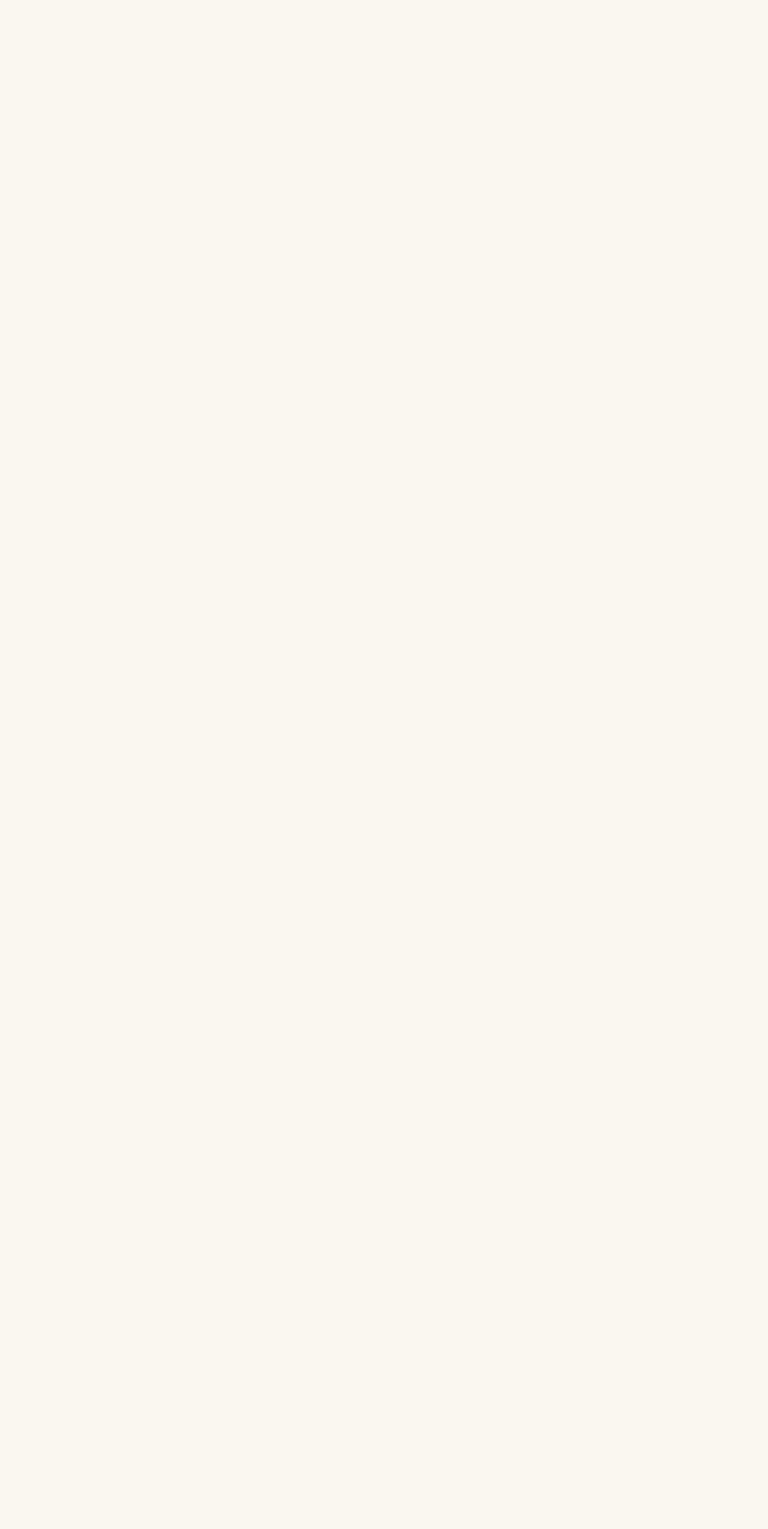
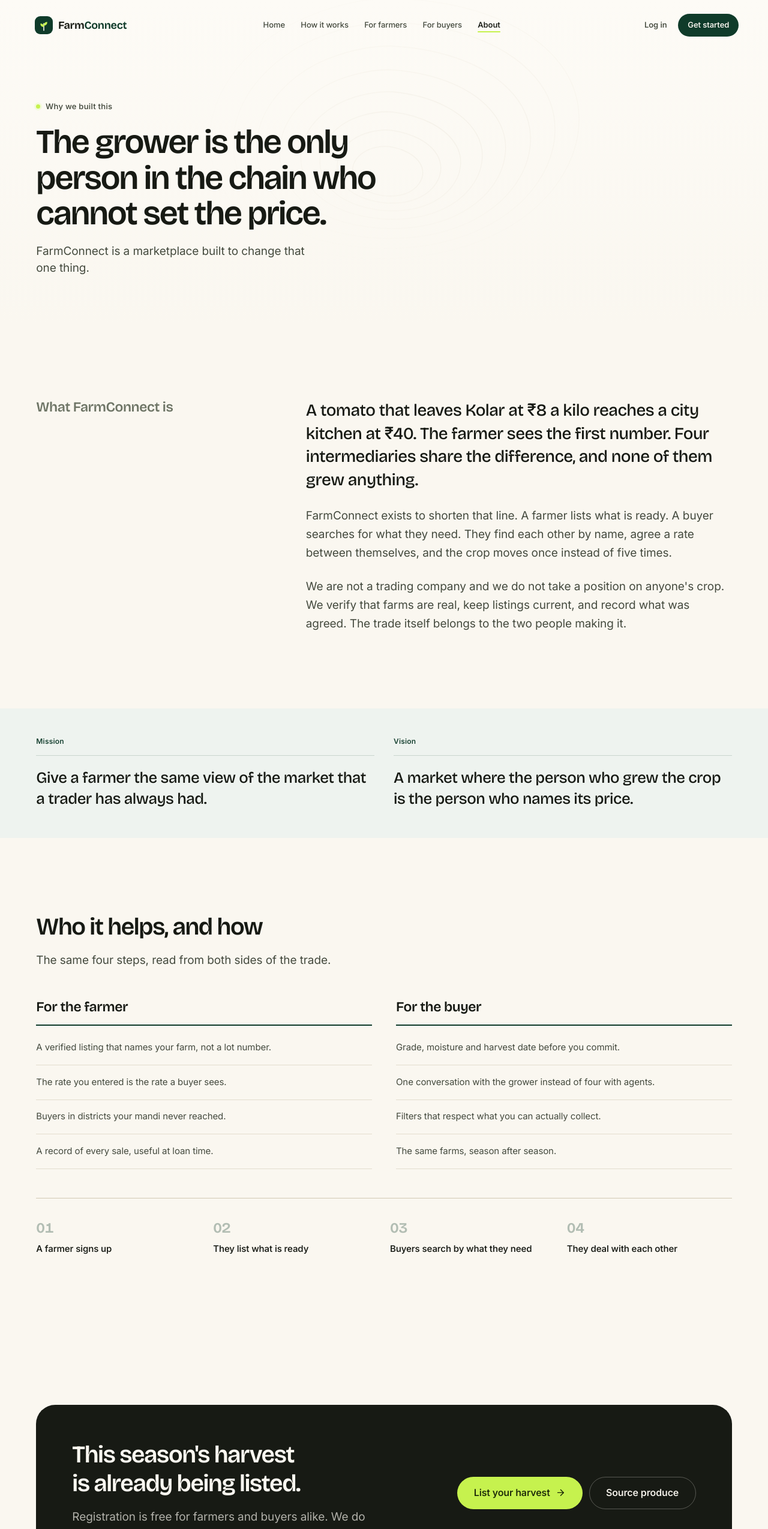
Before and after one commit to Ananya12345678987/Farm-connect, a React (Vite) app in the folder frontend/: page /about in a window 1280 px wide. Before the commit this address had no page. Shown: the top 2549 px of the page at 60% size. Before the commit the page ends 800 px from the top, so only its background shows below. Built offline with nearby package versions, Linux system fonts and the light colour scheme.

Commit message:
feat: add About and NotFound pages with lazy-loaded routes

```diff
--- a/frontend/src/App.jsx
+++ b/frontend/src/App.jsx
@@ -1,4 +1,4 @@
-import { Suspense } from "react";
+import { lazy, Suspense } from "react";
 import { BrowserRouter, Routes, Route } from "react-router-dom";
 
 import SiteLayout from "./layouts/SiteLayout";
@@ -11,10 +11,17 @@
 /**
  * Routing.
  *
- * Home is imported directly because it is the entry point for almost every
- * visit. Later pages are loaded lazily, so the first load does not carry
- * dashboards and forms the visitor may never open.
+ * Home is imported eagerly because it is the entry point for almost every
+ * visit. Everything else is lazy: the browser downloads a page's code only
+ * when someone navigates to it, and <Suspense> shows RouteFallback meanwhile.
+ *
+ * The catch-all path="*" matches any URL no other route claims, so an unknown
+ * address shows NotFound instead of a blank screen.
  */
+
+const About = lazy(() => import("./pages/About"));
+const NotFound = lazy(() => import("./pages/NotFound"));
+
 function App() {
   return (
     <BrowserRouter>
@@ -22,9 +29,10 @@
 
       <Suspense fallback={<RouteFallback />}>
         <Routes>
-          {/* Marketing */}
           <Route element={<SiteLayout />}>
             <Route path="/" element={<Home />} />
+            <Route path="/about" element={<About />} />
+            <Route path="*" element={<NotFound />} />
           </Route>
         </Routes>
       </Suspense>
@@ -33,32 +41,3 @@
 }
 
 export default App;
-
-
-
-
-
-
-
-
-
-
-
-// function App() {
-//   return (
-//     <main className="u-page u-section">
-//       <p className="u-eyebrow">Farmers and buyers, trading direct</p>
-//       <h1 style={{ fontSize: "var(--fs-h1)", color: "var(--c-forest)" }}>
-//         FarmConnect
-//       </h1>
-//       <p className="u-lead">
-//         List your harvest, source it directly, and skip the extra middle layer.
-//       </p>
-//       <hr className="u-rule" style={{ margin: "var(--sp-8) 0" }} />
-//       <span className="u-chip u-chip--green">Verified farmer</span>{" "}
-//       <span className="u-chip u-chip--amber">Pending</span>
-//     </main>
-//   );
-// }
-
-// export default App;
--- /dev/null
+++ b/frontend/src/pages/About.css
@@ -0,0 +1,184 @@
+.about-hero {
+  position: relative;
+  isolation: isolate;
+  overflow: hidden;
+  padding-top: calc(var(--nav-h) + clamp(3rem, 2rem + 5vw, 6rem));
+  padding-bottom: clamp(3rem, 2rem + 4vw, 5rem);
+  background: linear-gradient(180deg, #fdfbf6, var(--c-ivory));
+}
+
+.about-hero__contour {
+  opacity: 0.4;
+  mask-image: radial-gradient(90% 100% at 80% 20%, #000 20%, transparent 75%);
+}
+
+.about-hero__inner {
+  position: relative;
+  z-index: 1;
+}
+
+.about-hero__title {
+  margin-top: var(--sp-5);
+  font-size: var(--fs-h1);
+  font-weight: 600;
+  line-height: 1.06;
+  letter-spacing: var(--tr-tight);
+  max-width: 20ch;
+}
+
+.about-hero__lead {
+  margin-top: var(--sp-5);
+  font-size: var(--fs-lead);
+  color: var(--c-ink-2);
+  max-width: 44ch;
+}
+
+/* ---------- Story ---------- */
+
+.about-story {
+  background: var(--c-ivory);
+}
+
+.about-story__inner {
+  display: grid;
+  grid-template-columns: minmax(0, 0.7fr) minmax(0, 1.3fr);
+  gap: clamp(2rem, 1rem + 4vw, 4.5rem);
+}
+
+.about-story__heading h2 {
+  font-size: var(--fs-h3);
+  font-weight: 600;
+  color: var(--c-moss);
+  position: sticky;
+  top: calc(var(--nav-h) + 2rem);
+}
+
+.about-story__body {
+  display: flex;
+  flex-direction: column;
+  gap: var(--sp-6);
+}
+
+.about-story__body p {
+  font-size: var(--fs-lead);
+  line-height: var(--lh-loose);
+  color: var(--c-ink-2);
+  max-width: 62ch;
+}
+
+.about-story__body p:first-child {
+  font-family: var(--font-display);
+  font-size: clamp(1.375rem, 1.1rem + 1.1vw, 1.75rem);
+  font-weight: 500;
+  line-height: 1.38;
+  letter-spacing: var(--tr-snug);
+  color: var(--c-ink);
+}
+
+/* ---------- Pillars ---------- */
+
+.about-pillars {
+  padding-block: var(--sp-12);
+  background: var(--c-forest-wash);
+}
+
+.about-pillars__grid {
+  display: grid;
+  grid-template-columns: repeat(2, minmax(0, 1fr));
+  gap: var(--sp-8);
+}
+
+.about-pillar h3 {
+  font-family: var(--font-body);
+  font-size: var(--fs-2xs);
+  font-weight: 560;
+  letter-spacing: var(--tr-wide);
+  color: var(--c-forest);
+  padding-bottom: var(--sp-4);
+  border-bottom: 1px solid rgba(15, 59, 42, 0.16);
+}
+
+.about-pillar p {
+  margin-top: var(--sp-5);
+  font-family: var(--font-display);
+  font-size: clamp(1.25rem, 1.05rem + 0.9vw, 1.625rem);
+  font-weight: 500;
+  line-height: 1.34;
+  letter-spacing: var(--tr-snug);
+  color: var(--c-ink);
+}
+
+/* ---------- How ---------- */
+
+.about-how {
+  background: var(--c-ivory);
+}
+
+.about-how__grid {
+  display: grid;
+  grid-template-columns: repeat(2, minmax(0, 1fr));
+  gap: var(--sp-10);
+}
+
+.about-how__col h3 {
+  font-size: var(--fs-h3);
+  font-weight: 600;
+  padding-bottom: var(--sp-4);
+  border-bottom: 2px solid var(--c-forest);
+}
+
+.about-how__col ul {
+  margin-top: var(--sp-2);
+}
+
+.about-how__col li {
+  padding: var(--sp-4) 0;
+  border-bottom: 1px solid var(--c-line);
+  font-size: var(--fs-sm);
+  line-height: var(--lh-loose);
+  color: var(--c-ink-2);
+}
+
+.about-how__steps {
+  display: grid;
+  grid-template-columns: repeat(4, minmax(0, 1fr));
+  gap: var(--sp-5);
+  margin-top: var(--sp-12);
+  padding-top: var(--sp-8);
+  border-top: 1px solid var(--c-line-strong);
+}
+
+.about-how__steps li span {
+  font-family: var(--font-display);
+  font-size: 1.5rem;
+  font-weight: 650;
+  color: var(--c-forest);
+  opacity: 0.3;
+}
+
+.about-how__steps li p {
+  margin-top: 0.4rem;
+  font-size: var(--fs-sm);
+  font-weight: 540;
+}
+
+@media (max-width: 860px) {
+  .about-story__inner,
+  .about-pillars__grid,
+  .about-how__grid {
+    grid-template-columns: 1fr;
+  }
+  .about-story__heading h2 {
+    position: static;
+  }
+  .about-how__steps {
+    grid-template-columns: repeat(2, minmax(0, 1fr));
+    gap: var(--sp-6);
+  }
+}
+
+@media (max-width: 480px) {
+  .about-how__steps {
+    grid-template-columns: 1fr;
+  }
+}
--- /dev/null
+++ b/frontend/src/pages/About.jsx
@@ -0,0 +1,108 @@
+import Reveal from "../components/Reveal/Reveal";
+import ContourField from "../components/ContourField/ContourField";
+import SectionHeading from "../components/SectionHeading/SectionHeading";
+import CallToAction from "../sections/CallToAction";
+import { ABOUT, STEPS } from "../data/site";
+import "./About.css";
+
+/**
+ * About, told as the arithmetic of the problem rather than a wall of company
+ * prose. The page reuses the home page's CTA so the two stay in step.
+ */
+export default function About() {
+  return (
+    <>
+      <section className="about-hero" aria-labelledby="about-title">
+        <ContourField tone="ink" className="about-hero__contour" />
+
+        <div className="u-page about-hero__inner">
+          <p className="u-eyebrow">Why we built this</p>
+          <h1 className="about-hero__title" id="about-title">
+            The grower is the only person in the chain who cannot set the price.
+          </h1>
+          <p className="about-hero__lead">
+            FarmConnect is a marketplace built to change that one thing.
+          </p>
+        </div>
+      </section>
+
+      <section className="about-story u-section" aria-labelledby="about-story-title">
+        <div className="u-page about-story__inner">
+          <Reveal className="about-story__heading">
+            <h2 id="about-story-title">What FarmConnect is</h2>
+          </Reveal>
+
+          <div className="about-story__body">
+            {ABOUT.story.map((paragraph, index) => (
+              <Reveal as="p" key={paragraph.slice(0, 24)} stagger={index} step={90}>
+                {paragraph}
+              </Reveal>
+            ))}
+          </div>
+        </div>
+      </section>
+
+      <section className="about-pillars" aria-labelledby="about-pillars-title">
+        <div className="u-page">
+          <h2 className="u-sr" id="about-pillars-title">
+            Mission and vision
+          </h2>
+
+          <div className="about-pillars__grid">
+            <Reveal className="about-pillar">
+              <h3>Mission</h3>
+              <p>{ABOUT.mission}</p>
+            </Reveal>
+            <Reveal className="about-pillar" delay={120}>
+              <h3>Vision</h3>
+              <p>{ABOUT.vision}</p>
+            </Reveal>
+          </div>
+        </div>
+      </section>
+
+      <section className="about-how u-section" aria-labelledby="about-how-title">
+        <div className="u-page">
+          <SectionHeading
+            id="about-how-title"
+            title="Who it helps, and how"
+            lead="The same four steps, read from both sides of the trade."
+          />
+
+          <div className="about-how__grid">
+            <Reveal className="about-how__col">
+              <h3>For the farmer</h3>
+              <ul>
+                <li>A verified listing that names your farm, not a lot number.</li>
+                <li>The rate you entered is the rate a buyer sees.</li>
+                <li>Buyers in districts your mandi never reached.</li>
+                <li>A record of every sale, useful at loan time.</li>
+              </ul>
+            </Reveal>
+
+            <Reveal className="about-how__col" delay={120}>
+              <h3>For the buyer</h3>
+              <ul>
+                <li>Grade, moisture and harvest date before you commit.</li>
+                <li>One conversation with the grower instead of four with agents.</li>
+                <li>Filters that respect what you can actually collect.</li>
+                <li>The same farms, season after season.</li>
+              </ul>
+            </Reveal>
+          </div>
+
+          <ol className="about-how__steps">
+            {STEPS.map((step) => (
+              <li key={step.id}>
+                <span className="u-tnum">{String(step.id).padStart(2, "0")}</span>
+                <p>{step.title}</p>
+              </li>
+            ))}
+          </ol>
+        </div>
+      </section>
+
+      <CallToAction />
+    </>
+  );
+}
--- /dev/null
+++ b/frontend/src/pages/NotFound.css
@@ -0,0 +1,43 @@
+.nf {
+  position: relative;
+  isolation: isolate;
+  overflow: hidden;
+  display: grid;
+  place-items: center;
+  min-height: 72vh;
+  padding-top: calc(var(--nav-h) + 3rem);
+  padding-bottom: var(--sp-16);
+  background: var(--c-ivory);
+}
+
+.nf__contour {
+  opacity: 0.4;
+}
+
+.nf__inner {
+  position: relative;
+  z-index: 1;
+  text-align: center;
+}
+
+.nf__title {
+  margin-top: var(--sp-5);
+  font-size: var(--fs-h1);
+  font-weight: 600;
+  letter-spacing: var(--tr-tight);
+}
+
+.nf__lead {
+  margin: var(--sp-5) auto 0;
+  font-size: var(--fs-lead);
+  color: var(--c-ink-2);
+  max-width: 44ch;
+}
+
+.nf__actions {
+  display: flex;
+  flex-wrap: wrap;
+  justify-content: center;
+  gap: 0.7rem;
+  margin-top: var(--sp-8);
+}
--- /dev/null
+++ b/frontend/src/pages/NotFound.jsx
@@ -0,0 +1,30 @@
+import Button from "../components/Button/Button";
+import ContourField from "../components/ContourField/ContourField";
+import "./NotFound.css";
+
+export default function NotFound() {
+  return (
+    <section className="nf" aria-labelledby="nf-title">
+      <ContourField tone="ink" className="nf__contour" />
+
+      <div className="u-page nf__inner">
+        <p className="u-eyebrow">That page is not here</p>
+        <h1 className="nf__title" id="nf-title">
+          This plot has nothing planted on it.
+        </h1>
+        <p className="nf__lead">
+          The address you followed does not match anything on FarmConnect. The
+          marketplace is one step away.
+        </p>
+        <div className="nf__actions">
+          <Button to="/" size="lg">
+            Back to home
+          </Button>
+          <Button to="/#for-buyers" size="lg" variant="secondary">
+            Browse listings
+          </Button>
+        </div>
+      </div>
+    </section>
+  );
+}
```
